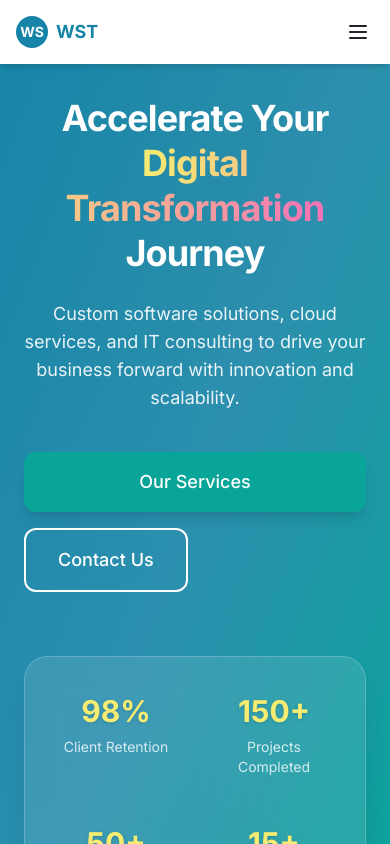
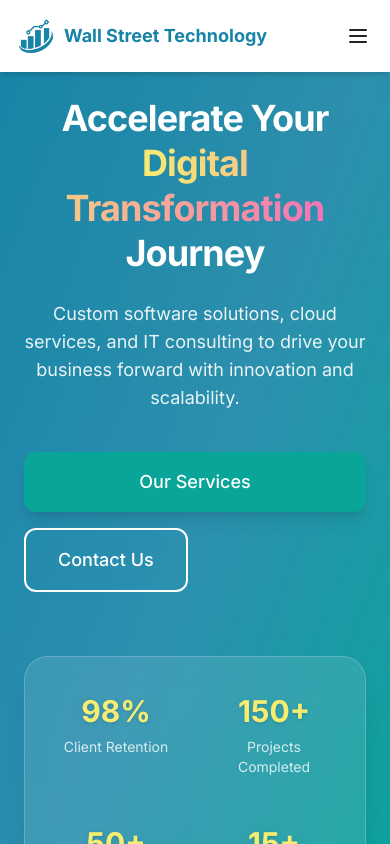
Before and after one commit to supunpramod/Wall-Street-Technology, a React (Vite) app: page / in a window 390 px wide. Shown: the top 844 px of the page. Built offline with nearby package versions, Linux system fonts and the light colour scheme.

Commit message:
add the header and footer logo

```diff
--- a/src/components/layout/Footer.jsx
+++ b/src/components/layout/Footer.jsx
@@ -1,5 +1,6 @@
 import { motion } from 'framer-motion';
 import { Link } from 'react-router-dom';
+import Logo1 from '../../assets/logo1.png';
 
 const Footer = () => {
   const footerLinks = [
@@ -54,10 +55,10 @@ const Footer = () => {
         <div className="grid grid-cols-1 sm:grid-cols-2 lg:grid-cols-6 gap-8">
           <div className="lg:col-span-2">
             <div className="flex items-center space-x-2 mb-6">
-              <div className="w-8 h-8 md:w-10 md:h-10 bg-secondary rounded-full flex items-center justify-center">
-                <span className="text-white font-bold text-sm md:text-xl">WS</span>
-              </div>
-              <span className="font-bold text-lg md:text-xl">Wall Street Technology</span>
+
+                  <img src={Logo1} alt="Logo" className="w-10 h-10 md:w-10 md:h-10" />
+
+              <span className="font-bold text-lg md:text-xl text-primary">Wall Street Technology</span>
             </div>
             <p className="mb-6 text-sm md:text-base max-w-md">
               Leading IT services and consulting company dedicated to helping businesses accelerate digital transformation.
--- a/src/components/layout/Header.jsx
+++ b/src/components/layout/Header.jsx
@@ -1,6 +1,7 @@
 import { useState, useEffect } from 'react';
 import { motion, AnimatePresence } from 'framer-motion';
 import { Link } from 'react-router-dom';
+import Logo1 from '../../assets/logo1.png';
 
 const Header = () => {
   const [isScrolled, setIsScrolled] = useState(false);
@@ -34,11 +35,11 @@ const Header = () => {
 >
         <div className="container mx-auto px-4 flex justify-between items-center">
           <Link to="/" className="flex items-center space-x-2">
-            <div className="w-8 h-8 md:w-10 md:h-10 bg-primary rounded-full flex items-center justify-center">
-              <span className="text-white font-bold text-sm md:text-xl">WS</span>
-            </div>
+
+              <img src={Logo1} alt="Logo" className="w-10 h-10 md:w-10 md:h-10" />
+
             <span className="font-bold text-lg md:text-xl text-primary hidden sm:block">Wall Street Technology</span>
-            <span className="font-bold text-lg md:text-xl text-primary sm:hidden">WST</span>
+            <span className="font-bold text-lg md:text-xl text-primary sm:hidden">Wall Street Technology</span>
           </Link>
 
           {/* Desktop Navigation */}
```
Also changed, not shown: src/assets/logo.png (added), src/assets/logo1.png (added).
